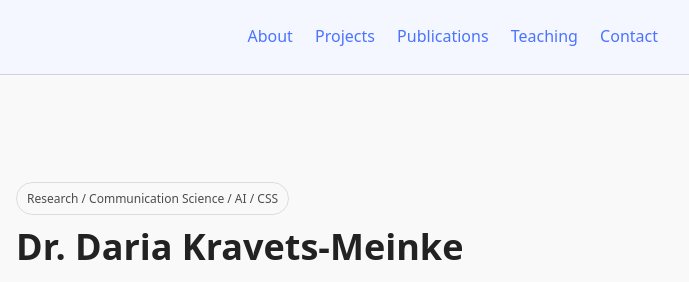
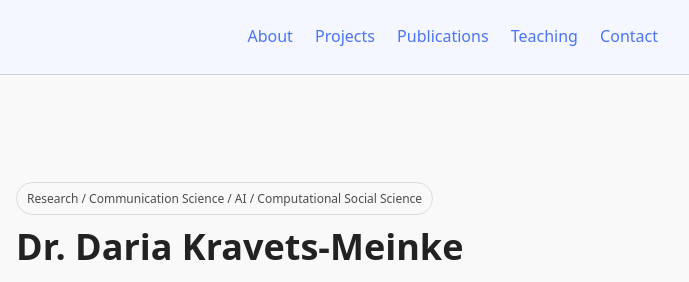
Before and after one commit to krawez/krawez.github.io, a plain HTML site: page index.html in a window 1280 px wide. Shown: the top 282 px of the page, 458-1147 px from the left. Drawn offline with Linux system fonts and the light colour scheme.

Commit message:
Update index.html

```diff
--- a/index.html
+++ b/index.html
@@ -111,7 +111,7 @@
     <section class="hero">
       <div class="avatar" role="img" aria-label="Portrait placeholder"></div>
       <div>
-        <span class="tag">Research / Communication Science / AI / CSS</span>
+        <span class="tag">Research / Communication Science / AI / Computational Social Science </span>
         <h1>Dr. Daria Kravets-Meinke</h1>
         <p class="muted">Postdoctoral Researcher in Communication Science at the Bavarian Research Institute for Digital Transformation (bidt). I study credibility of AI-generated journalism and digital propaganda using quantitative (computational) methods.</p>
         <p>
```
